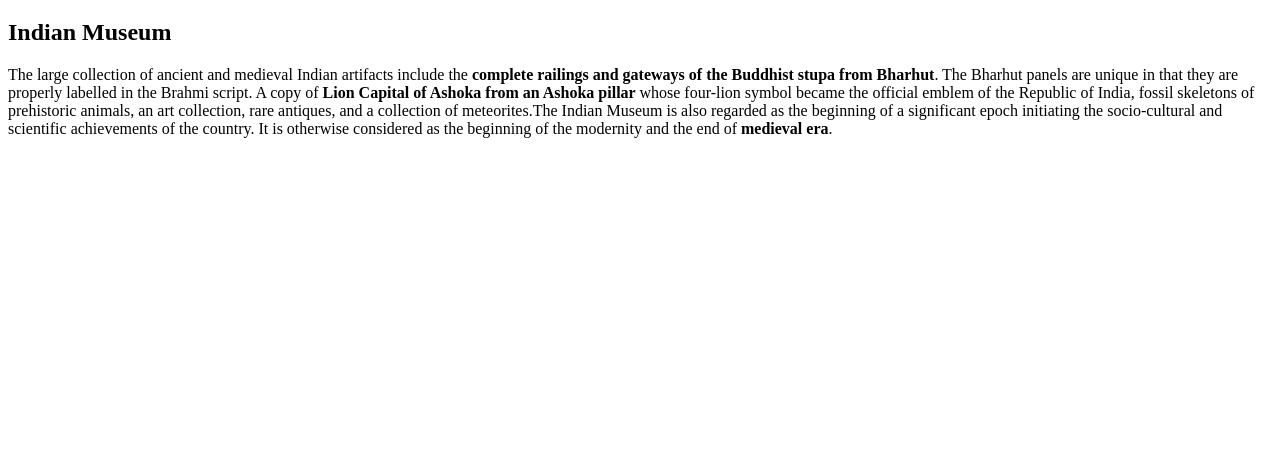
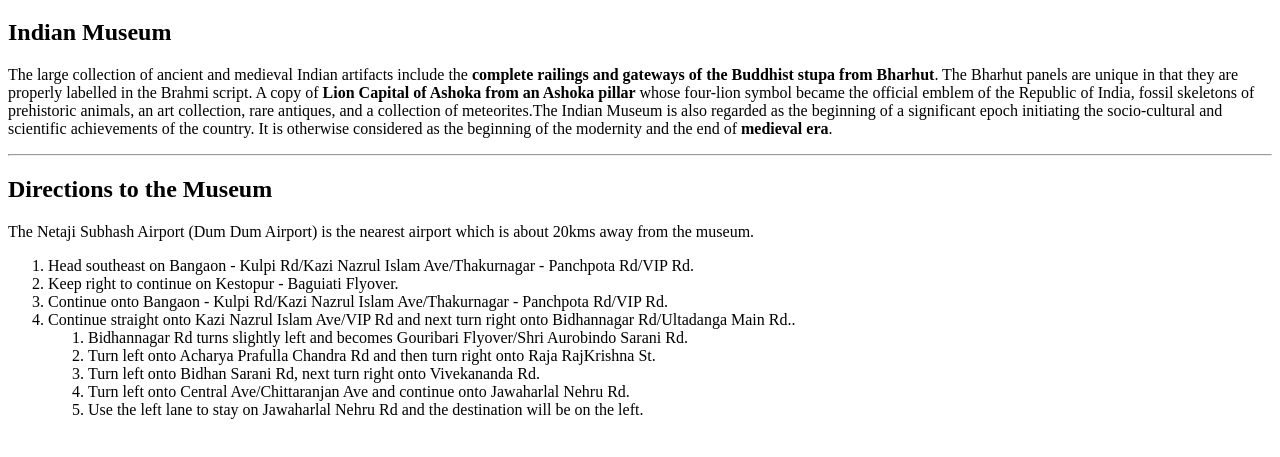
Before and after one commit to 44-563-Web-Apps-F22/44563-webapps-assignment-3-Prathyusha-Maram, a plain HTML site: page index.html in a window 1280 px wide. Shown: the part 61-518 px from the top of the page. Drawn offline with Linux system fonts and the light colour scheme.

Commit message:
added ordered list

```diff
--- a/index.html
+++ b/index.html
@@ -18,5 +18,21 @@
                 scientific achievements of the country. It is otherwise considered as the
                 beginning of the modernity and the end of <b>medieval era</b>.
         </p>
+        <hr>
+        <h2> Directions to the Museum </h2>
+        <p> The Netaji Subhash Airport (Dum Dum Airport) is the nearest airport which is about 20kms away from the museum. </p>
+        <ol>
+            <li>Head southeast on Bangaon - Kulpi Rd/Kazi Nazrul Islam Ave/Thakurnagar - Panchpota Rd/VIP Rd.</li>
+            <li>Keep right to continue on Kestopur - Baguiati Flyover.</li>
+            <li>Continue onto Bangaon - Kulpi Rd/Kazi Nazrul Islam Ave/Thakurnagar - Panchpota Rd/VIP Rd.</li>
+            <li>Continue straight onto Kazi Nazrul Islam Ave/VIP Rd and next turn right onto Bidhannagar Rd/Ultadanga Main Rd..</li>
+                <ol>
+                    <li>Bidhannagar Rd turns slightly left and becomes Gouribari Flyover/Shri Aurobindo Sarani Rd.</li>
+                    <li>Turn left onto Acharya Prafulla Chandra Rd and then turn right onto Raja RajKrishna St.</li>
+                    <li>Turn left onto Bidhan Sarani Rd, next turn right onto Vivekananda Rd.</li>
+                    <li>Turn left onto Central Ave/Chittaranjan Ave and continue onto Jawaharlal Nehru Rd.</li>
+                    <li>Use the left lane to stay on Jawaharlal Nehru Rd and the destination will be on the left.</li>
+                </ol>
+        </ol>
     </body>
 </html>
```
